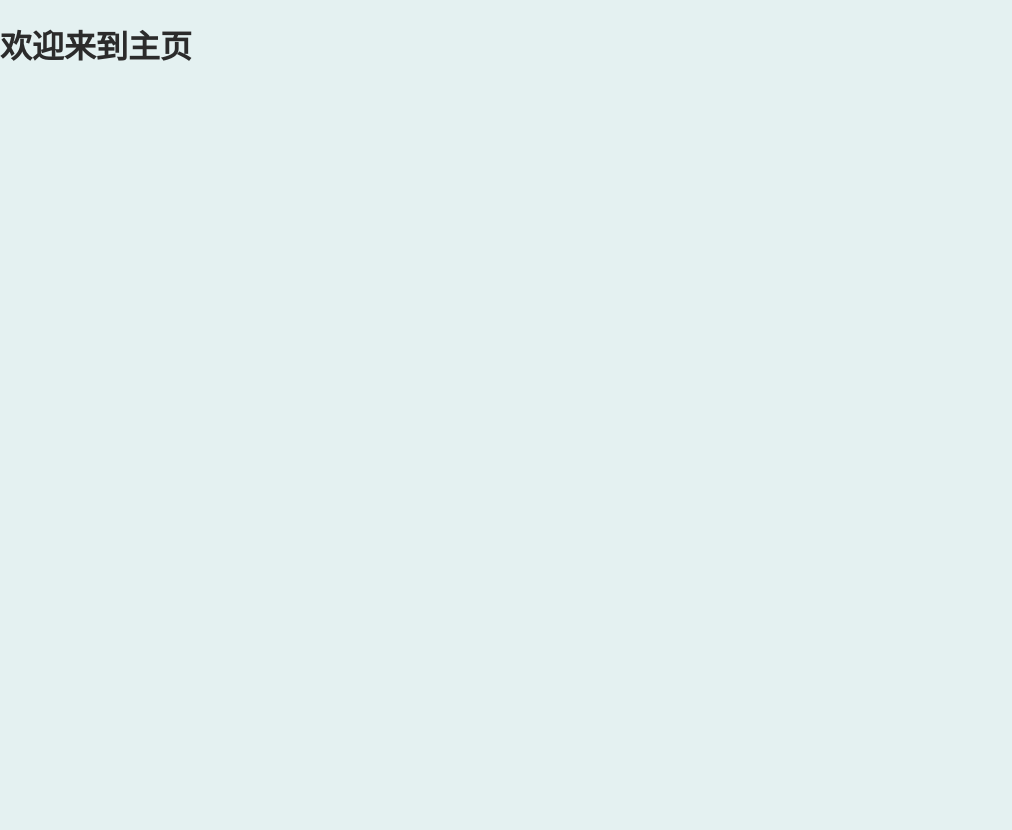
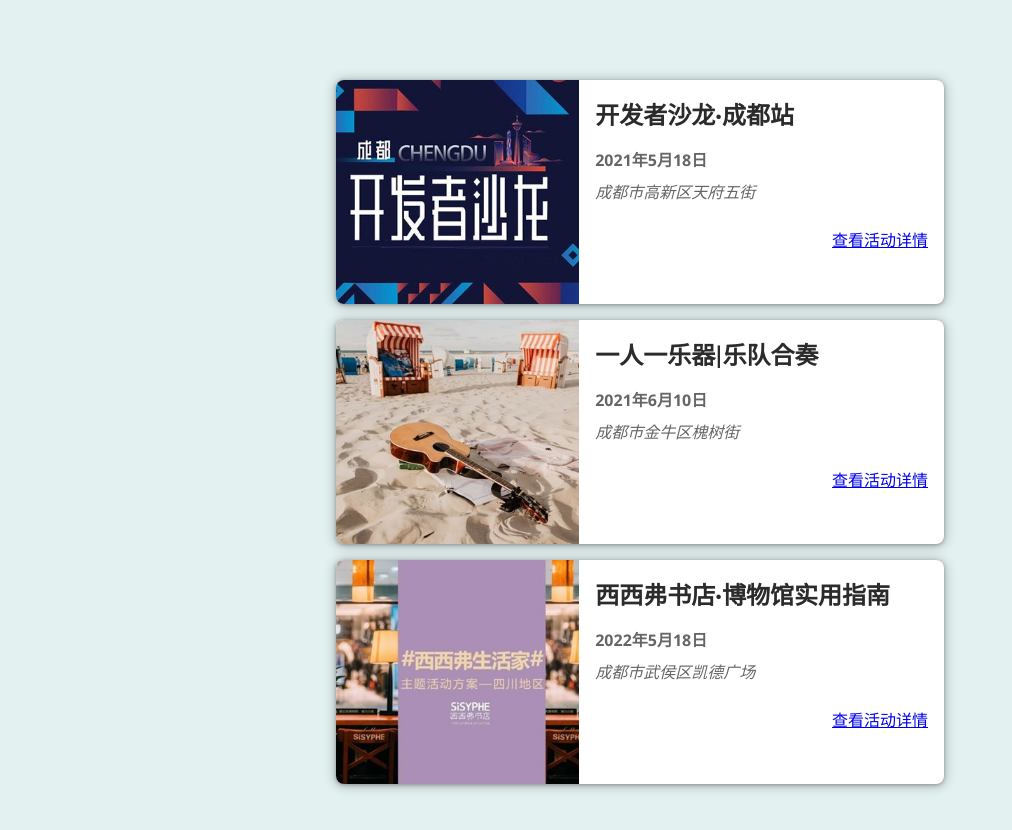
Before and after one commit to skyboy2020/nextjs-activity-router-demo1, a Next.js app: page / in a window 1280 px wide. Shown: the top 830 px of the page, without its empty margins (0-1012 px from the left). Before the commit the page ends 800 px from the top, so only its background shows below. Built offline with nearby package versions, Linux system fonts and the light colour scheme.

Commit message:
add components/event

```diff
--- /dev/null
+++ b/components/events/event-item.js
@@ -0,0 +1,38 @@
+import Link from 'next/link'
+import classes from './event-item.module.css'
+
+function EventItem(props) {
+  const { id, title, image, date, location } = props
+
+  //日期格式化
+  const humanReadableDAte = new Date(date).toLocaleDateString('zh-CN', {
+    day: 'numeric',
+    month: 'long',
+    year: 'numeric',
+  })
+
+  //动态路由uri补充
+  const exploreLink = `/events/${id}`
+
+  return (
+    <li className={classes.item}>
+      <img src={'/' + image} alt={title} />
+      <div className={classes.content}>
+        <div className={classes.summary}>
+          <h2>{title}</h2>
+          <div className={classes.date}>
+            <time>{humanReadableDAte}</time>
+          </div>
+          <div className={classes.address}>
+            <address>{location}</address>
+          </div>
+        </div>
+        <div className={classes.actions}>
+          <Link href={exploreLink}>查看活动详情</Link>
+        </div>
+      </div>
+    </li>
+  )
+}
+
+export default EventItem
--- /dev/null
+++ b/components/events/event-item.module.css
@@ -0,0 +1,103 @@
+.item {
+  box-shadow: 0 1px 4px rgba(0, 0, 0, 0.3), 0 1px 12px 2px rgba(0, 0, 0, 0.2);
+  border-radius: 8px;
+  overflow: hidden;
+  background-color: white;
+  margin: 1rem;
+  display: flex;
+  flex-direction: column;
+  gap: 1rem;
+}
+
+.item img {
+  width: 100%;
+  object-fit: cover;
+  height: 10rem;
+}
+
+.content {
+  width: 100%;
+  padding: 0 1rem;
+  text-align: center;
+}
+
+.content h2 {
+  margin: 0.5rem 0;
+}
+
+.date,
+.address {
+  display: flex;
+  gap: 0.5rem;
+  align-items: center;
+}
+
+.date svg,
+.address svg {
+  width: 1.25rem;
+  height: 1.25rem;
+  color: #666666;
+}
+
+.content time {
+  color: #666666;
+  font-weight: bold;
+}
+
+.content address {
+  margin: 0.5rem 0;
+  color: #666666;
+  white-space: pre;
+}
+
+.actions {
+  display: flex;
+  flex-direction: column;
+  padding: 1rem;
+}
+
+.actions a {
+  display: block;
+}
+
+.actions a span {
+  vertical-align: middle;
+}
+
+.icon {
+  margin-left: 0.5rem;
+  display: inline-flex;
+  justify-content: center;
+  align-items: center;
+}
+
+.icon svg {
+  width: 1.25rem;
+  height: 1.25rem;
+}
+
+@media (min-width: 768px) {
+  .item {
+    flex-direction: row;
+  }
+
+  .item img {
+    width: 40%;
+    height: 14rem;
+  }
+
+  .content {
+    width: 60%;
+    padding: 0;
+    text-align: left;
+  }
+
+  .content h2 {
+    margin: 1rem 0;
+  }
+
+  .actions {
+    flex-direction: row;
+    justify-content: flex-end;
+  }
+}
--- /dev/null
+++ b/components/events/event-list.js
@@ -0,0 +1,23 @@
+import EventItem from './event-item'
+import classes from './event-list.module.css'
+
+function EventList(props) {
+  const { items } = props
+
+  return (
+    <ul className={classes.list}>
+      {items.map((event) => (
+        <EventItem
+          key={event.id}
+          id={event.id}
+          title={event.title}
+          location={event.location}
+          date={event.date}
+          image={event.image}
+        />
+      ))}
+    </ul>
+  )
+}
+
+export default EventList
--- /dev/null
+++ b/components/events/event-list.module.css
@@ -0,0 +1,5 @@
+.list {
+  width: 90%;
+  max-width: 40rem;
+  margin: 5rem auto;
+}
--- a/pages/index.js
+++ b/pages/index.js
@@ -1,9 +1,14 @@
+import EventList from '../components/events/event-list'
+import { getFeaturedEvents } from '../dummy-data'
+
 function HomePage() {
+  //获取特色活动列表
+  const featuredEvents = getFeaturedEvents()
   return (
     <div>
-      <h1>欢迎来到主页</h1>
+      <EventList items={featuredEvents} />
     </div>
-  );
+  )
 }
 
-export default HomePage;
+export default HomePage
```
Also changed, not shown: 1 other file (tests, documents, lock files or other folders).
